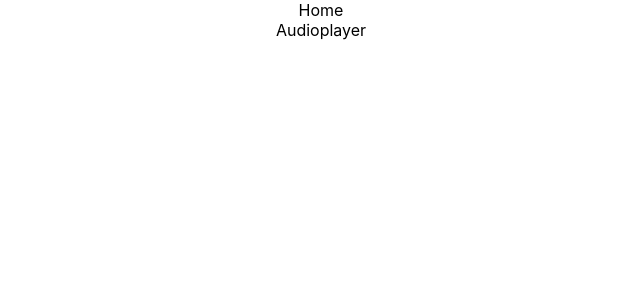
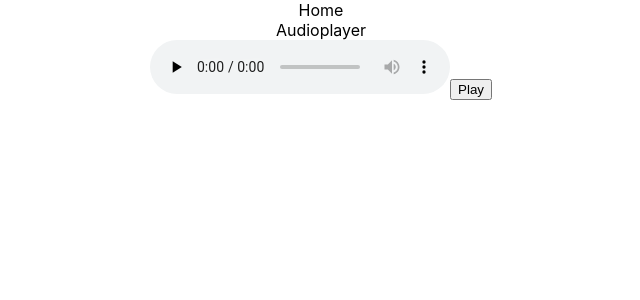
Before and after one commit to arpanpratik/music-player, a React (Create React App) app: page / in a window 1280 px wide. Shown: the top 300 px of the page, without its empty margins (319-959 px from the left). Built offline with nearby package versions, Linux system fonts and the light colour scheme.

Commit message:
Added audio player

```diff
--- a/src/Plugins/Audioplayer.tsx
+++ b/src/Plugins/Audioplayer.tsx
@@ -1,9 +1,36 @@
-import React from 'react'
+import React from 'react';
 
 const Audioplayer = () => {
+  const mp3 = 'https://aveclagare.org/mp3/One%20Shot%20Lili%20-%20Master%20Half%20Wizard.mp3';
+  // let audio = new Audio();
+  let src;
+  // audio.play();
+
+  // console.log('audio', audio);
+
+  const play = () => {
+    src = mp3;
+
+    console.log('clicked');
+
+    // document.getElementById('my-player').play()
+
+    // audio.play();
+  };
+  // const stop = () => audio.pause();
+
   return (
-    <div>Audioplayer</div>
+    <div>
+      Audioplayer <br />
+
+      <audio className="my_audio" controls preload="none" id='my-player'>
+        <source src="{src}" type="audio/mpeg" />
+        <source src="{src}" type="audio/ogg" />
+      </audio>
+
+      <button type="button" onClick={play}>Play</button>
+    </div>
   )
 }
 
-export default Audioplayer
+export default Audioplayer;
```
Also changed, not shown: server.js (added), 2 other files (tests, documents, lock files or other folders).
